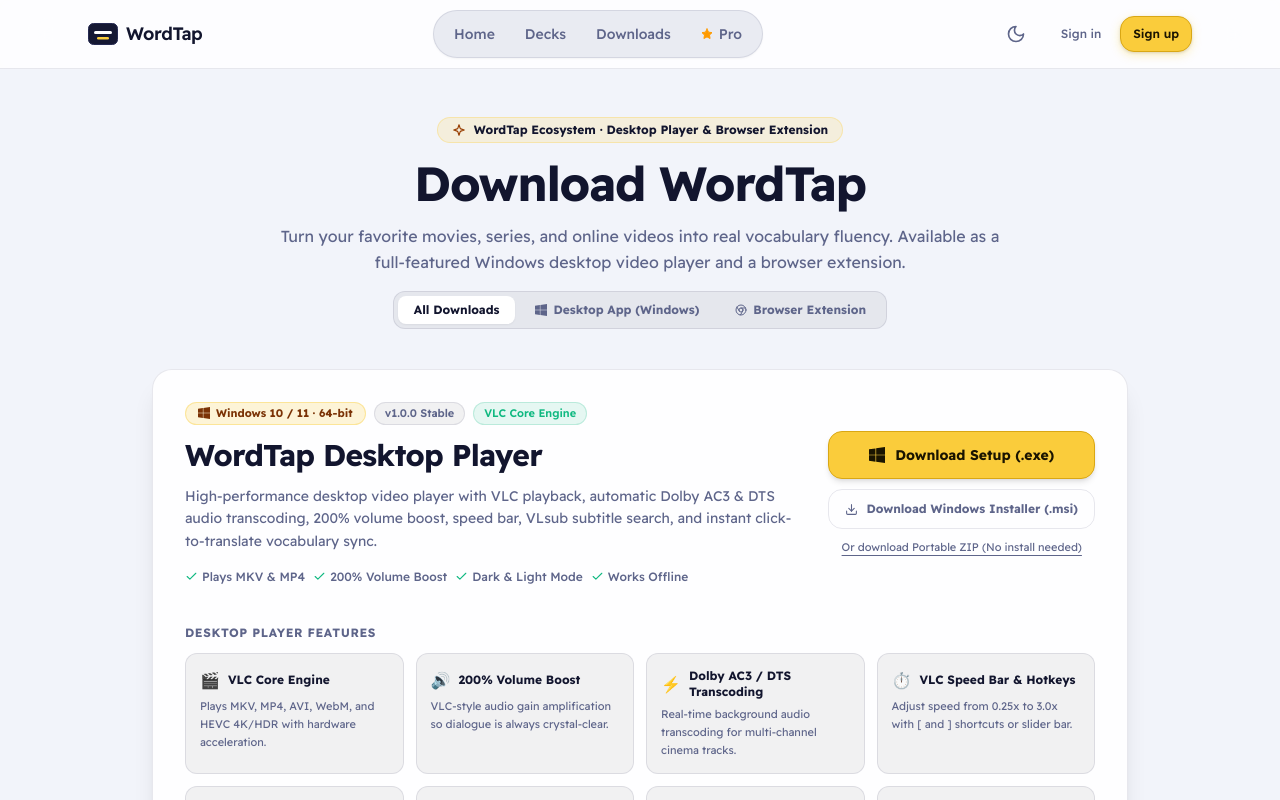
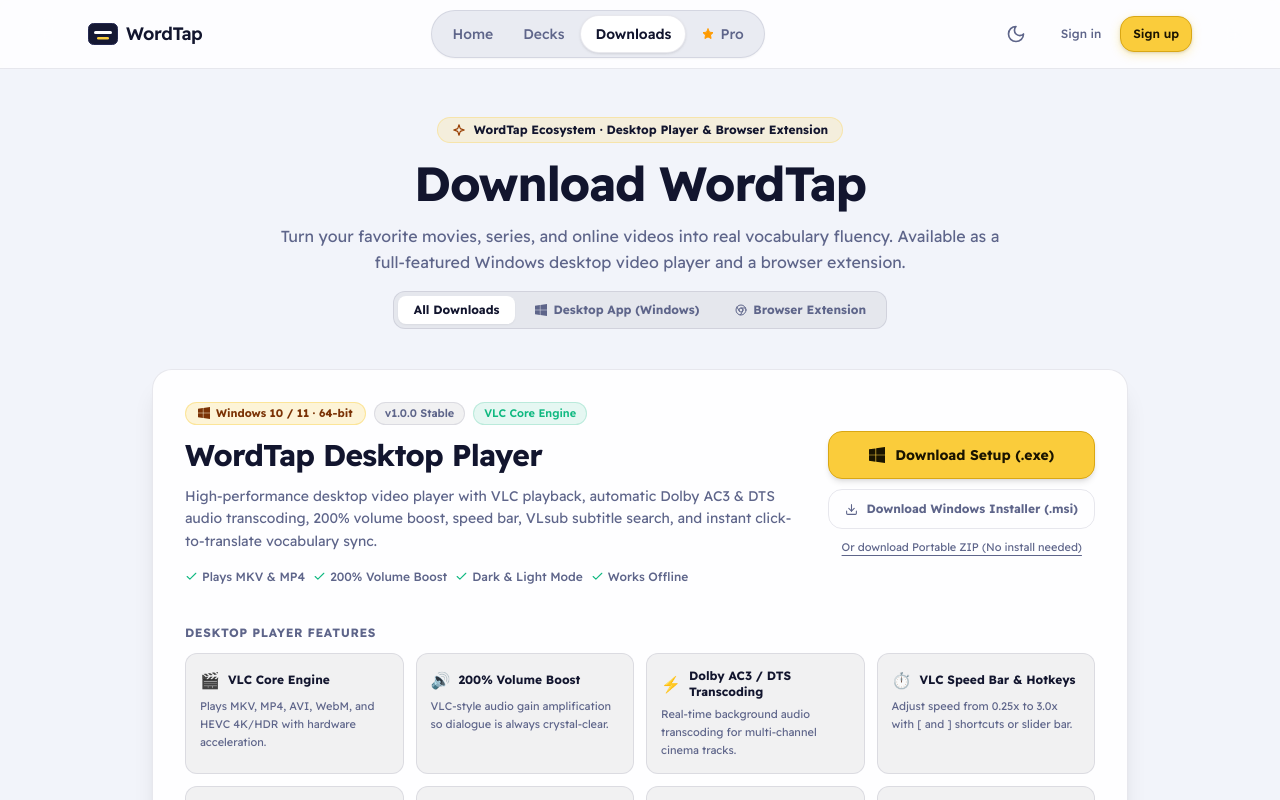
Before and after one commit to baraa123457/wordtap, a Next.js app in the folder web/: page /downloads in a window 1280 px wide. Shown: the top 800 px of the page. Built offline with nearby package versions, Linux system fonts and the light colour scheme; no server answers.

Commit message:
fix(nav): keep Downloads as main navigation tab and remove redundant top-right icon button

```diff
--- a/web/src/app/downloads/page.tsx
+++ b/web/src/app/downloads/page.tsx
@@ -1 +1,3 @@
+"use client";
+
 export { default } from "../download/page";
--- a/web/src/components/AppShell.tsx
+++ b/web/src/components/AppShell.tsx
@@ -6,7 +6,7 @@ import type { ReactNode } from "react";
 import { useAuth } from "@/context/AuthContext";
 import { ThemeToggle } from "./ThemeToggle";
 import { Logo } from "./Logo";
-import { DownloadIcon, StarIcon } from "./Icons";
+import { StarIcon } from "./Icons";
 
 const AUTH_LINKS = [
   { href: "/dashboard", label: "Dashboard", shortLabel: "Dashboard" },
@@ -48,14 +48,6 @@ export function AppShell({ children }: { children: ReactNode }) {
             <ThemeToggle />
             {isSignedIn && email ? (
               <>
-                <Link
-                  href="/download"
-                  className="btn btn-quiet min-h-9 px-2 sm:px-2.5 py-1 text-xs font-semibold inline-flex items-center gap-1.5 whitespace-nowrap shrink-0"
-                  title="Download Desktop App & Browser Extension"
-                >
-                  <DownloadIcon size={13} className="text-muted" />
-                  <span className="hidden xl:inline">Downloads</span>
-                </Link>
                 <span
                   className="hidden xl:inline max-w-32 2xl:max-w-44 truncate text-xs font-medium text-muted"
                   title={email}
@@ -89,7 +81,10 @@ export function AppShell({ children }: { children: ReactNode }) {
           >
             <div className="apple-segmented-container apple-segmented-fit mx-auto items-center justify-center px-1 sm:px-1.5">
               {navLinks.map((link) => {
-                const active = pathname === link.href;
+                const active =
+                  pathname === link.href ||
+                  (link.href === "/download" &&
+                    (pathname === "/download" || pathname === "/downloads"));
                 return (
                   <Link
                     key={link.href}
```
